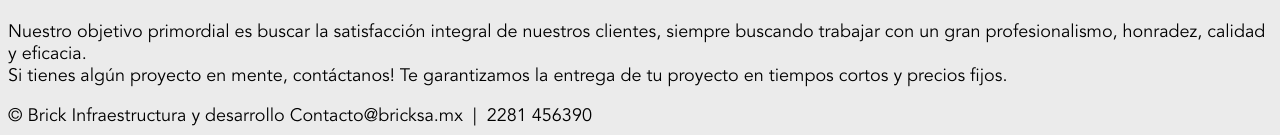
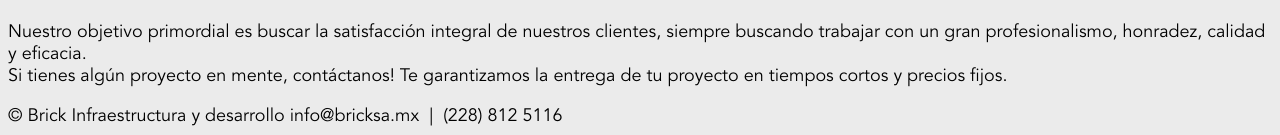
Before and after one commit to BlickLabs/Bricksa, a Django app: template bricksa/templates/landing/about.html in a window 1280 px wide. Shown: the part 2060-2195 px from the top of the page. Run offline with Django 3.2, Linux system fonts and the light colour scheme; the template is opened without the code that fills it, so the values that code supplies are empty; style sheets or scripts are compiled from the project's sources; some libraries are stand-ins or nearby versions.

Commit message:
This closes #10, change data in footer

```diff
--- a/bricksa/templates/base/footer.html
+++ b/bricksa/templates/base/footer.html
@@ -1,6 +1,6 @@
 <footer id="footer" {%if request.path == '/' %}class="homepage-footer"{%endif%}>
   <div class="footer-content">
     &copy; Brick Infraestructura y desarrollo
-    <span class="gray-text">Contacto@bricksa.mx &nbsp;|&nbsp; 2281 456390</span>
+    <span class="gray-text">info@bricksa.mx &nbsp;|&nbsp; (228) 812 5116</span>
   </div>
 </footer>
```
